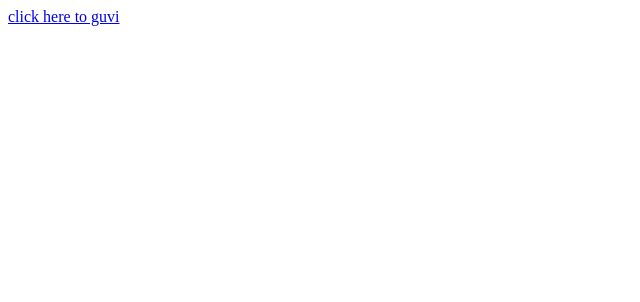
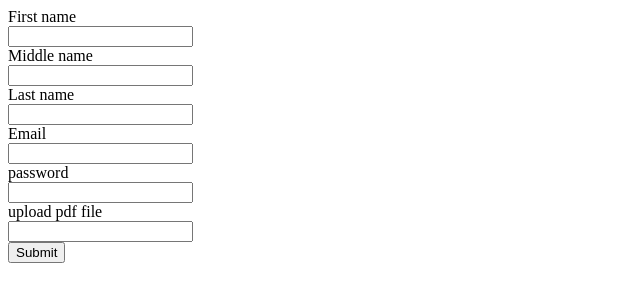
Before and after one commit to Kavinramasamy/demo-class, a plain HTML site: page index.html in a window 1280 px wide. Shown: the whole page, without its empty margins (0-640 px from the left). Drawn offline with Linux system fonts and the light colour scheme.

Commit message:
Update index.html

```diff
--- a/index.html
+++ b/index.html
@@ -4,10 +4,20 @@
     <meta charset="UTF-8">
     <meta http-equiv="X-UA-Compatible" content="IE=edge">
     <meta name="viewport" content="width=device-width, initial-scale=1.0">
-    <title>Document</title>
+    <title>kavin</title>
 </head>
 <body>
+  <form action="">
+  First name <br><input type="text" name="name" id="First name"> <br>
+  Middle name <br><input type="text" name="name" id="Middle name"> <br>
+  Last name <br><input type="text" name="name" id="Last name"> <br>
+  Email <br><input type="text" name="name" id="Email"> <br>
+  password <br><input type="text" name="name" id="Password"> <br>
+  upload pdf file <br><input type="text" name="name" id="upload pdf file"> <br>
+  <input type="button" value="Submit">
 
+
+
+</form>
 </body>
-<a href="https://www.google.com/search?q=guvi+login&oq=&aqs=chrome.6.35i39i362l8.219136j0j7&sourceid=chrome&ie=UTF-8">click here to guvi</a>
 </html>
```
